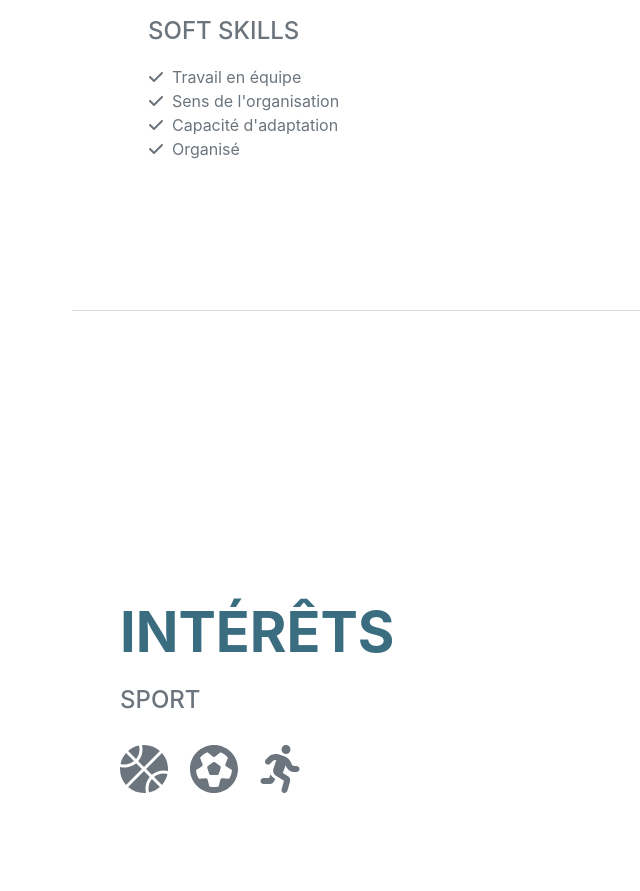
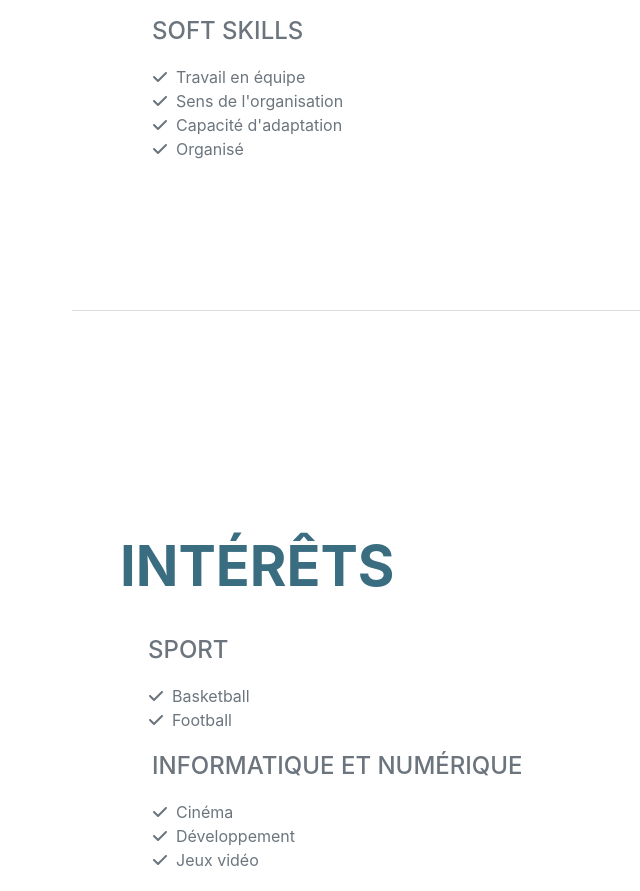
Before and after one commit to YannisThalgott/YannisThalgott.github.io, a plain HTML site: page index.html in a window 1280 px wide. Shown: the part 3206-4097 px from the top of the page, without its empty margins (200-840 px from the left). Drawn offline with nearby package versions, Linux system fonts and the light colour scheme; a web font is replaced by a local one.

Commit message:
add interets

```diff
--- a/index.html
+++ b/index.html
@@ -160,10 +160,9 @@
                     </ul>
                     <div class="container">
                         <div class="row">
-                    </div>
                             <div class="col">
                                 <div class="subheading m-3">Workflow</div>
-                    <ul class="fa-ul mb-0">
+                                    <ul class="fa-ul mb-3">
                                         <li>
                                             <span class="fa-li"><i class="fas fa-check"></i></span>
                                         Méthode agile & Scrum
@@ -174,9 +173,11 @@
                                         </li>
                                     </ul>
                                 </div>
+                            </div>
+                        </div>
                         <div class="col">
-                            <div class="subheading m-3">Soft skills</div>
-                    <ul class="fa-ul mb-0">
+                            <div class="subheading m-3 px-3">Soft skills</div>
+                                <ul class="fa-ul mb-3 px-3">
                                     <li>
                                         <span class="fa-li"><i class="fas fa-check"></i></span>
                                         Travail en équipe
@@ -196,19 +197,49 @@
                                     </li>
                             </ul>
                         </div>
-
-
+                    </div>
             </section>
             <hr class="m-0" />
             <!-- Intérêts -->
             <section class="resume-section" id="intérêts">
                 <div class="resume-section-content">
                     <h2 class="mb-3 titleh2">Intérêts</h2>
-                    <div class="subheading mb-3">Sport</div>
-                    <ul class="list-inline dev-icons">
-                        <li class="list-inline-item"><i class="fa-solid fa-basketball"></i></li>
-                        <li class="list-inline-item"><i class="fa-solid fa-futbol"></i></li>
-                        <li class="list-inline-item"><i class="fa-solid fa-person-running"></i></li>
+                    <div class="container">
+                        <div class="row">
+                            <div class="col">
+                                <div class="subheading m-3">Sport</div>
+                                    <ul class="fa-ul mb-0">
+                                        <li>
+                                            <span class="fa-li mb-3"><i class="fas fa-check"></i></span>
+                                        Basketball
+                                        </li>
+                                        <li>
+                                            <span class="fa-li"><i class="fas fa-check"></i></span>
+                                        Football
+                                        </li>
+                                    </ul>
+                                </div>
+                            </div>
+                        </div>
+                        <div class="col">
+                            <div class="subheading m-3 px-3">Informatique et numérique</div>
+                                <ul class="fa-ul mb-3 px-3">
+                                    <li>
+                                        <span class="fa-li"><i class="fas fa-check"></i></span>
+                                        Cinéma
+                                    </li>
+                                    <li>
+                                        <span class="fa-li"><i class="fas fa-check"></i></span>
+                                        Développement
+
+                                    </li>
+                                    <li>
+                                        <span class="fa-li"><i class="fas fa-check"></i></span>
+                                        Jeux vidéo
+                                    </li>
+                                </ul>
+                        </div>
+                    </div>
             </section>
             <hr class="m-0" />
             <!-- Réalisations -->
@@ -217,7 +248,6 @@
                     <h2 class="mb-3 titleh2">Réalisations</h2>
                     <!-- Oflix -->
 
-                    <div id="carouselExampleDark" class="carousel carousel-dark slide" data-bs-ride="carousel">
 
                     <h3 class="m-5 text-center titlerea">Oflix</h3>
                     <p class="subheading mb-3">Projet de type "Allociné" avec son back-office
```
Lines whose indentation alone changed are shown as unchanged.
